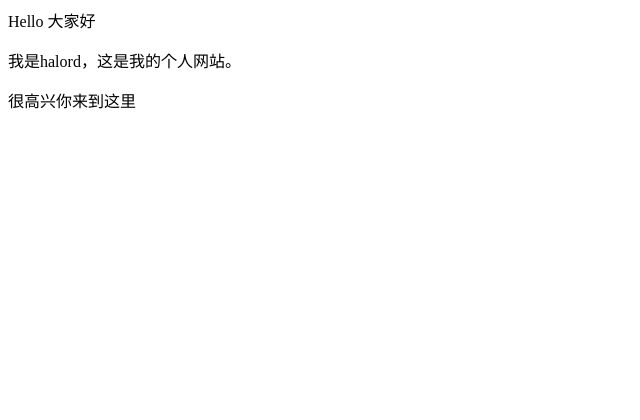
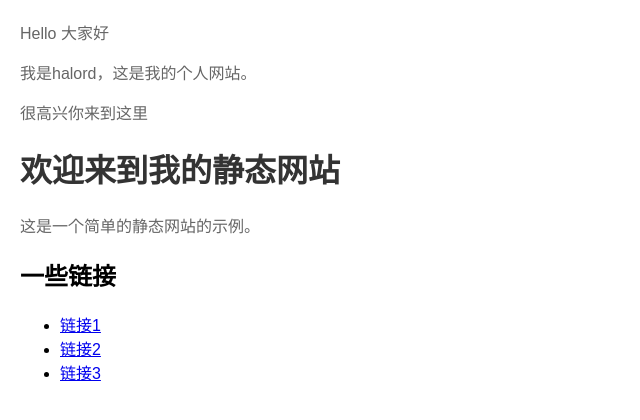
Before and after one commit to halord7037/halord7037.github.io, a plain HTML site: page index.html in a window 1280 px wide. Shown: the whole page, without its empty margins (0-640 px from the left). Drawn offline with Linux system fonts and the light colour scheme.

Commit message:
Update index.html

```diff
--- a/index.html
+++ b/index.html
@@ -1,3 +1,37 @@
 <p>Hello 大家好</p>
 <p>我是halord，这是我的个人网站。 </p>
 <p>很高兴你来到这里</p>
+<!DOCTYPE html>
+<html>
+<head>
+  <title>我的静态网站</title>
+  <style>
+    /* CSS样式 */
+    body {
+      font-family: Arial, sans-serif;
+      margin: 0;
+      padding: 20px;
+    }
+
+    h1 {
+      color: #333;
+    }
+
+    p {
+      color: #666;
+    }
+  </style>
+</head>
+<body>
+  <h1>欢迎来到我的静态网站</h1>
+
+  <p>这是一个简单的静态网站的示例。</p>
+
+  <h2>一些链接</h2>
+  <ul>
+    <li><a href="#">链接1</a></li>
+    <li><a href="#">链接2</a></li>
+    <li><a href="#">链接3</a></li>
+  </ul>
+</body>
+</html>
```
